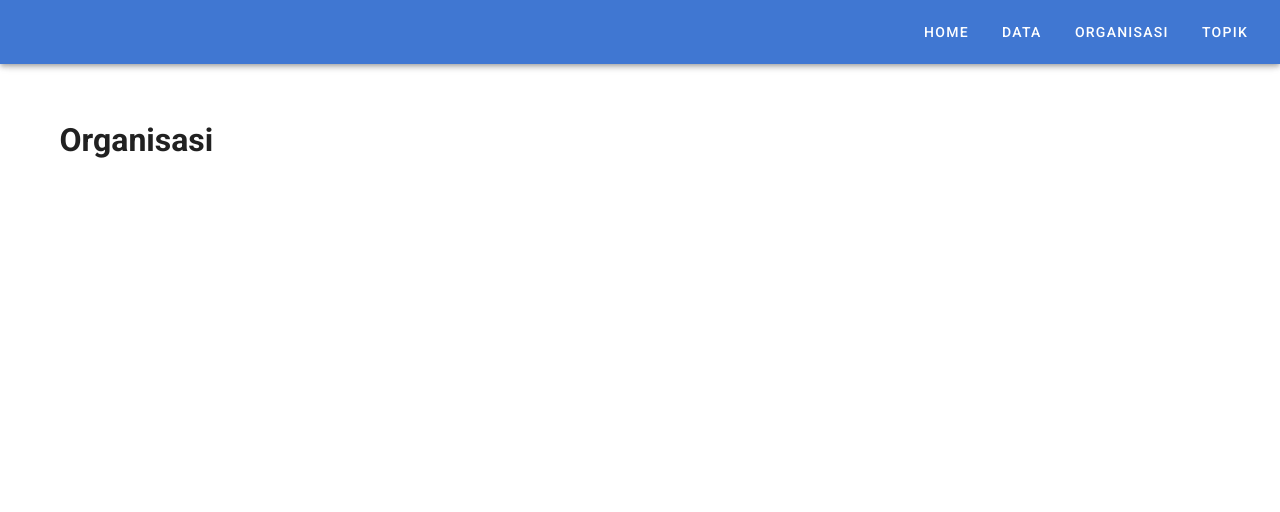
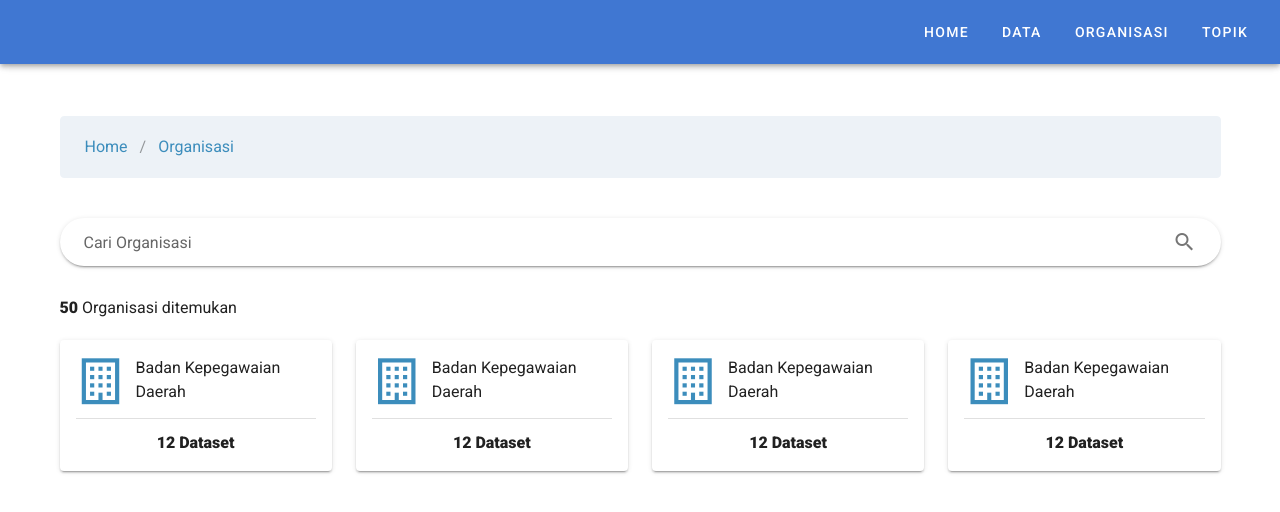
Before and after one commit to FazrulHZ/vue-opendata, a Vue app: page /Organisasi in a window 1280 px wide. Shown: the top 512 px of the page. Built offline with nearby package versions, Linux system fonts and the light colour scheme.

Commit message:
layout organisasi

```diff
--- a/src/views/Organisasi.vue
+++ b/src/views/Organisasi.vue
@@ -1,13 +1,103 @@
 <template>
   <div>
-    <h1>Organisasi</h1>
+    <v-card outlined color="CGray">
+      <v-breadcrumbs :items="items" large></v-breadcrumbs>
+    </v-card>
+
+    <div class="mt-10">
+      <v-text-field label="Cari Organisasi" append-icon="mdi-magnify" solo rounded></v-text-field>
+    </div>
+
+    <div class="mb-5"><span class="font-weight-black">50</span> <span>Organisasi ditemukan</span></div>
+
+    <div>
+      <v-row>
+        <v-col cols="12" md="3">
+          <v-card class="pa-4">
+            <v-row no-gutters>
+              <v-col cols="3" class="my-auto">
+                <v-icon size="50" color="primary">mdi-office-building-outline</v-icon>
+              </v-col>
+              <v-col cols="9">
+                <span>Badan Kepegawaian Daerah</span>
+              </v-col>
+              <v-col cols="12" class="text-center mt-3">
+                <v-divider class="mb-3"></v-divider>
+                <span class="font-weight-black">12 Dataset</span>
+              </v-col>
+            </v-row>
+          </v-card>
+        </v-col>
+        <v-col cols="12" md="3">
+          <v-card class="pa-4">
+            <v-row no-gutters>
+              <v-col cols="3" class="my-auto">
+                <v-icon size="50" color="primary">mdi-office-building-outline</v-icon>
+              </v-col>
+              <v-col cols="9">
+                <span>Badan Kepegawaian Daerah</span>
+              </v-col>
+              <v-col cols="12" class="text-center mt-3">
+                <v-divider class="mb-3"></v-divider>
+                <span class="font-weight-black">12 Dataset</span>
+              </v-col>
+            </v-row>
+          </v-card>
+        </v-col>
+        <v-col cols="12" md="3">
+          <v-card class="pa-4">
+            <v-row no-gutters>
+              <v-col cols="3" class="my-auto">
+                <v-icon size="50" color="primary">mdi-office-building-outline</v-icon>
+              </v-col>
+              <v-col cols="9">
+                <span>Badan Kepegawaian Daerah</span>
+              </v-col>
+              <v-col cols="12" class="text-center mt-3">
+                <v-divider class="mb-3"></v-divider>
+                <span class="font-weight-black">12 Dataset</span>
+              </v-col>
+            </v-row>
+          </v-card>
+        </v-col>
+        <v-col cols="12" md="3">
+          <v-card class="pa-4">
+            <v-row no-gutters>
+              <v-col cols="3" class="my-auto">
+                <v-icon size="50" color="primary">mdi-office-building-outline</v-icon>
+              </v-col>
+              <v-col cols="9">
+                <span>Badan Kepegawaian Daerah</span>
+              </v-col>
+              <v-col cols="12" class="text-center mt-3">
+                <v-divider class="mb-3"></v-divider>
+                <span class="font-weight-black">12 Dataset</span>
+              </v-col>
+            </v-row>
+          </v-card>
+        </v-col>
+      </v-row>
+    </div>
   </div>
 </template>
 
 <script>
 export default {
-  name: 'Organisasi',
+  name: 'Data',
 
-  data: () => ({})
+  data: () => ({
+    items: [
+      {
+        text: 'Home',
+        disabled: false,
+        href: '/'
+      },
+      {
+        text: 'Organisasi',
+        disabled: false,
+        href: '/organisasi'
+      }
+    ]
+  })
 }
 </script>
```
Also changed, not shown: src/assets/img/logo-kota.png (added).
